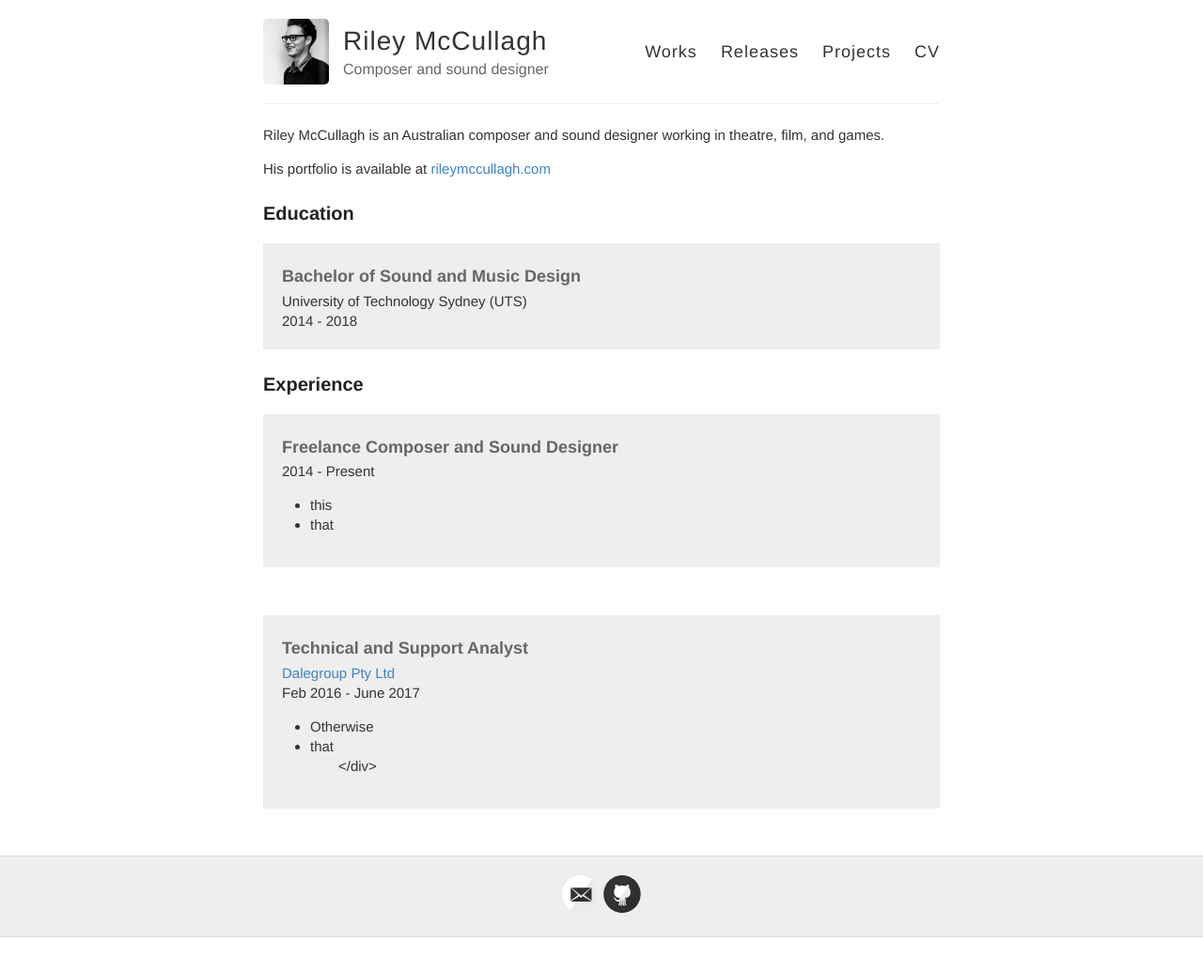
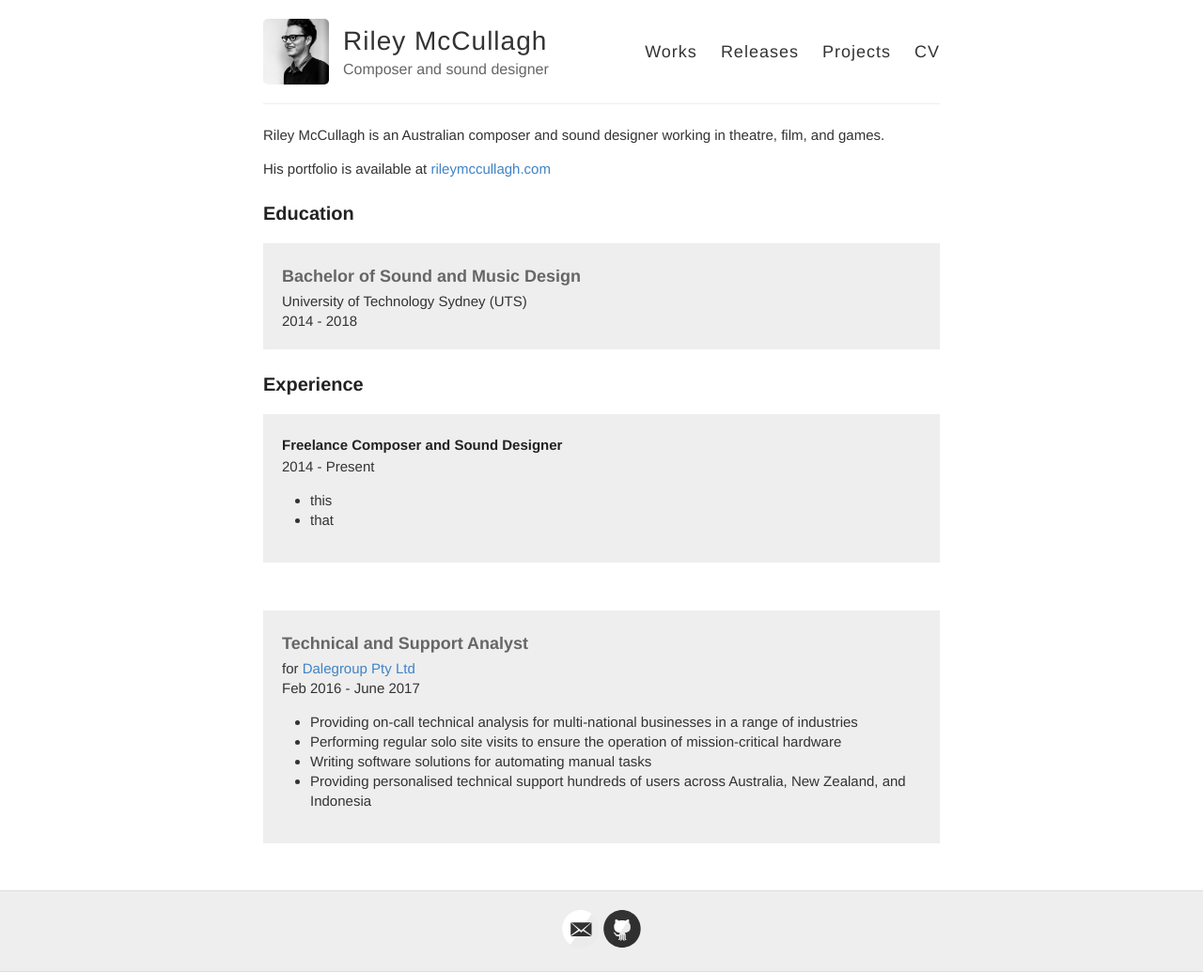
Before and after one commit to rileymccullagh/portfolio, a Jekyll site: the page built from docs/cv.md, in a window 1280 px wide. Shown: the whole page at 94% size. Built offline with Jekyll 4.4.1, drawn with Linux system fonts in a browser that asks for light colours; before the commit the page ends 998 px from its top, so only the background shows below that.

Commit message:
added technical roles

```diff
--- a/docs/cv.md
+++ b/docs/cv.md
@@ -20,7 +20,7 @@ University of Technology Sydney (UTS)
 
 ### Experience
 <div class="greybox">
-<h4 style="margin: 0px">Freelance Composer and Sound Designer</h4>
+<h5 style="margin: 0px">Freelance Composer and Sound Designer</h5>
 
 2014 - Present
 <ul>
@@ -35,13 +35,15 @@ University of Technology Sydney (UTS)
 <div class="greybox">
 <h4 style="margin: 0px">Technical and Support Analyst</h4>
 
-<a href="http://dalegroup.net/">Dalegroup Pty Ltd</a>
+for <a href="http://dalegroup.net/">Dalegroup Pty Ltd</a>
 <br>
 Feb 2016 - June 2017
 
 <ul>
-<li>Otherwise</li>
-<li>that</li>
-<ul>
+<li>Providing on-call technical analysis for multi-national businesses in a range of industries</li>
+<li>Performing regular solo site visits to ensure the operation of mission-critical hardware</li>
+<li>Writing software solutions for automating manual tasks</li>
+<li>Providing personalised technical support hundreds of users across Australia, New Zealand, and Indonesia</li>
+</ul>
 
 </div>
```
